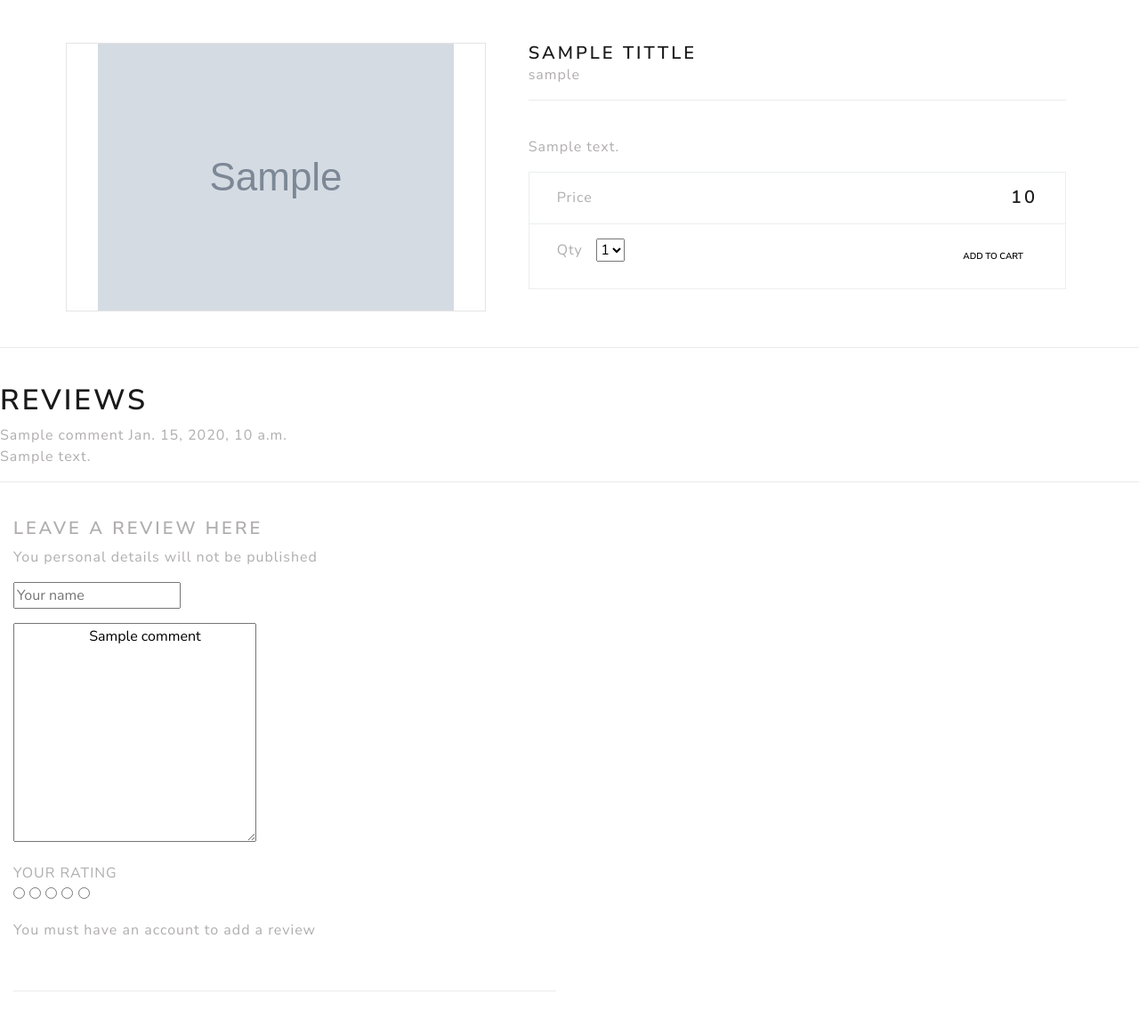
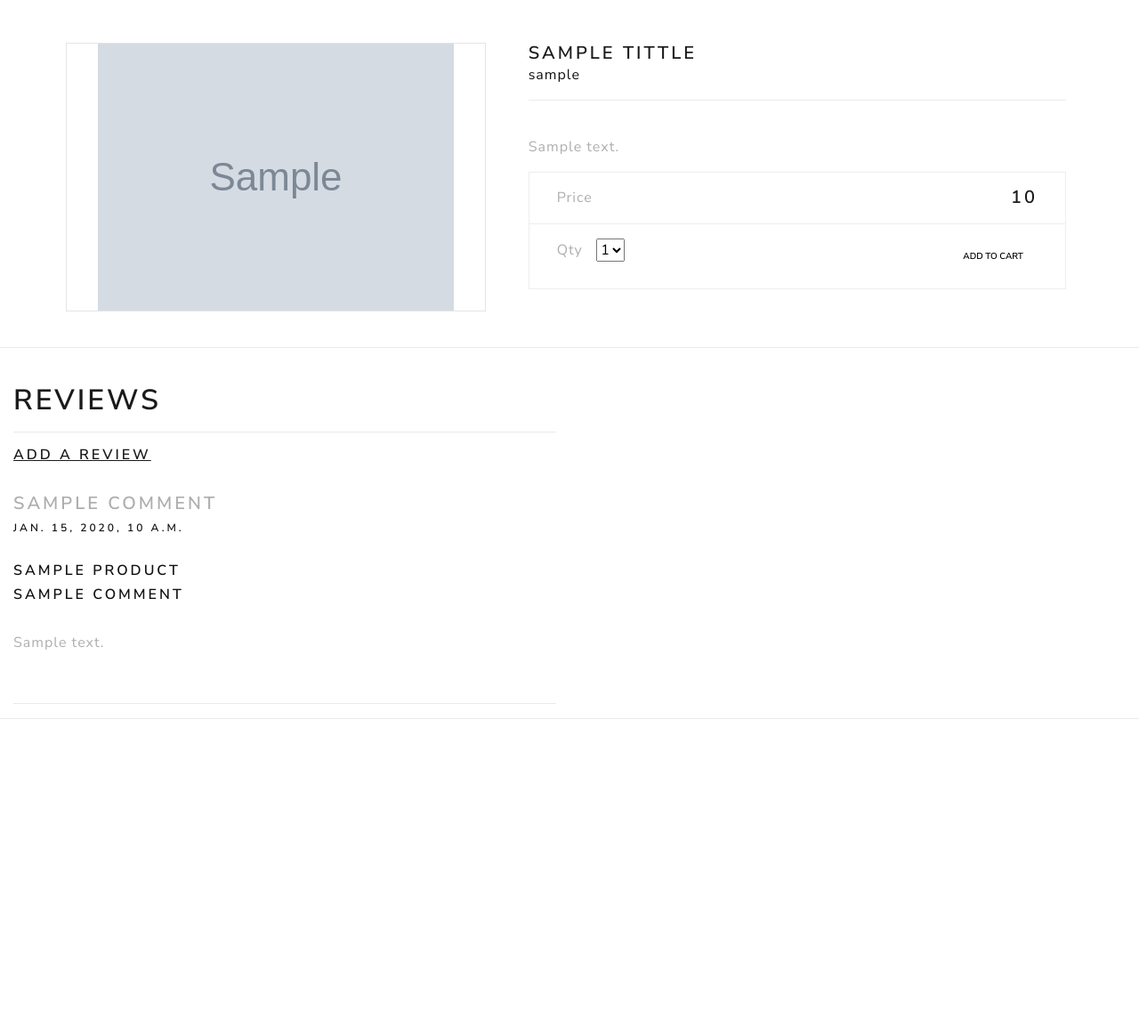
Before and after one commit to JoseParra28/Louis., a Django app: template store/templates/store/product-info.html in a window 1280 px wide. Shown: the part 138-1292 px from the top of the page at 89% size. After the commit the page ends 946 px from the top, so only its background shows below. Run offline with Django 4.2, Linux system fonts and the light colour scheme; the template is opened without the code that fills it: most values are stand-ins (such as "Sample title", 1, 10 or a date in 2020); grey boxes marked "Sample" are stand-in pictures; some libraries are stand-ins or nearby versions.

Commit message:
added a add a review view, url and template

```diff
--- a/store/static/css/base.css
+++ b/store/static/css/base.css
@@ -18,7 +18,9 @@ h3, h4, h5 {
 }
 #delivery-banner {
   position: relative;
-
+}
+strong {
+    color: var(--background-color);
 }
 .navbar-brand {
     font-size: 2rem;
--- a/store/templates/store/product-info.html
+++ b/store/templates/store/product-info.html
@@ -100,64 +100,29 @@
 </div>
 <hr>
 <br>
-<div class="reviews">
+<div class="col-md-6 reviews">
     <h1>Reviews</h1>
+    <hr>
 {% if not product.comments.all %}
-<h1>No comments</h1>
-<a href="">Add a comment</a>
-hr
+<h3>No reviews yet</h3>
+<a href="">Add a review</a>
+
 {% else %}
+<h5><a href="{% url 'add-review' %}">Add a review</a></h5>
+<br>
    {% for comment in product.comments.all %}
-   <strong>
-   {{ comment.name }}
-    {{ comment.created }}
-</strong>
+   <strong><h4>{{ comment.name }} </h4></strong>
+   <h6><strong> {{ comment.created }}</strong></h6>
+   <br>
+   <h5><strong>{{ comment.product }}</strong></h5>
+   <h5><strong>{{ comment.subject }}</strong></h5>
 <br>
-{{ comment.comment }}
+<p>{{ comment.comment }}</p>
+<br>
+<hr>
 {% endfor %}
 {% endif %}
 </div>
 <hr>
 <br>
-
-<div class="col-md-6">
-    <h4 class="text-uppercase">Leave a review here</h4>
-    <p>You personal details will not be published</p>
-        <form class="review-form" method="post">
-            {% csrf_token %}
-            <div class="form-group">
-                <input name="name" type="text" class="input" placeholder="Your name">
-            </div>
-            <div class="form-group">
-                <textarea name="comment" id="" cols="30" rows="10" class="input" placeholder="Your review">
-                    {{ comment.name | capfirst }}
-                </textarea>
-            </div>
-            <div class="form-group">
-                <div class="input-rating">
-                    <strong class="text-uppercase">Your rating</strong>
-                    <div class="stars">
-                        <input type="radio" id="star1" name="rate" value="1"><label for="star1"></label>
-                        <input type="radio" id="star2" name="rate" value="2"><label for="star2"></label>
-                        <input type="radio" id="star3" name="rate" value="3"><label for="star3"></label>
-                        <input type="radio" id="star4" name="rate" value="4"><label for="star4"></label>
-                        <input type="radio" id="star5" name="rate" value="5"><label for="star5"></label>
-                    </div>
-                </div>
-            </div>
-            {% if user.is_authenticated %}
-            <button class="primary-btn">Submit</button>
-            {% else %}
-            <p><strong>You must have an account to add a review</strong></p>
-            {% endif %}
-
-        </form>
-        <br>
-        <hr>
-        <br>
-
-</div>
-
-
-
 {% endblock %}
--- a/store/urls.py
+++ b/store/urls.py
@@ -8,5 +8,5 @@ urlpatterns = [
       # Dinamic links for each category
     path('search/<slug:category_slug>/', views.category_list, name='category-list'),
       # Comments url
-    path('add-comment/', views.add_comment, name='add-comment'),
+    path('add-review/', views.add_review, name='add-review'),
 ]
--- a/store/views.py
+++ b/store/views.py
@@ -29,5 +29,6 @@ def category_list(request, category_slug=None):
     return render(request, 'store/category-list.html', {'category': category, 'products': products})
 
 
-def add_comment(request):
-    return HttpResponse("add comment")
+def add_review(request):
+
+    return render(request, 'store/add-review.html')
```
Also changed, not shown: store/templates/store/add-review.html (added, +45 -0 lines).
